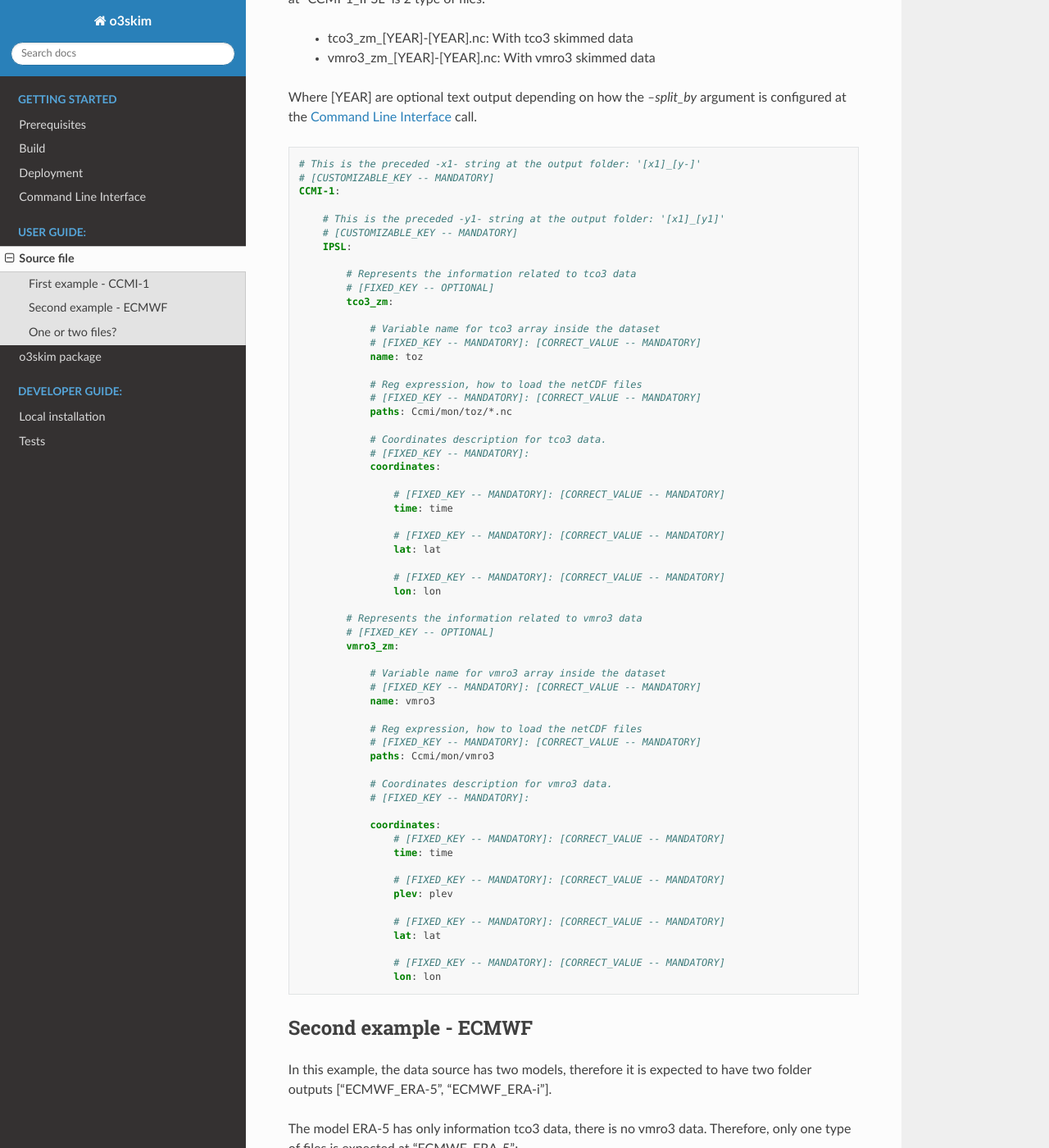
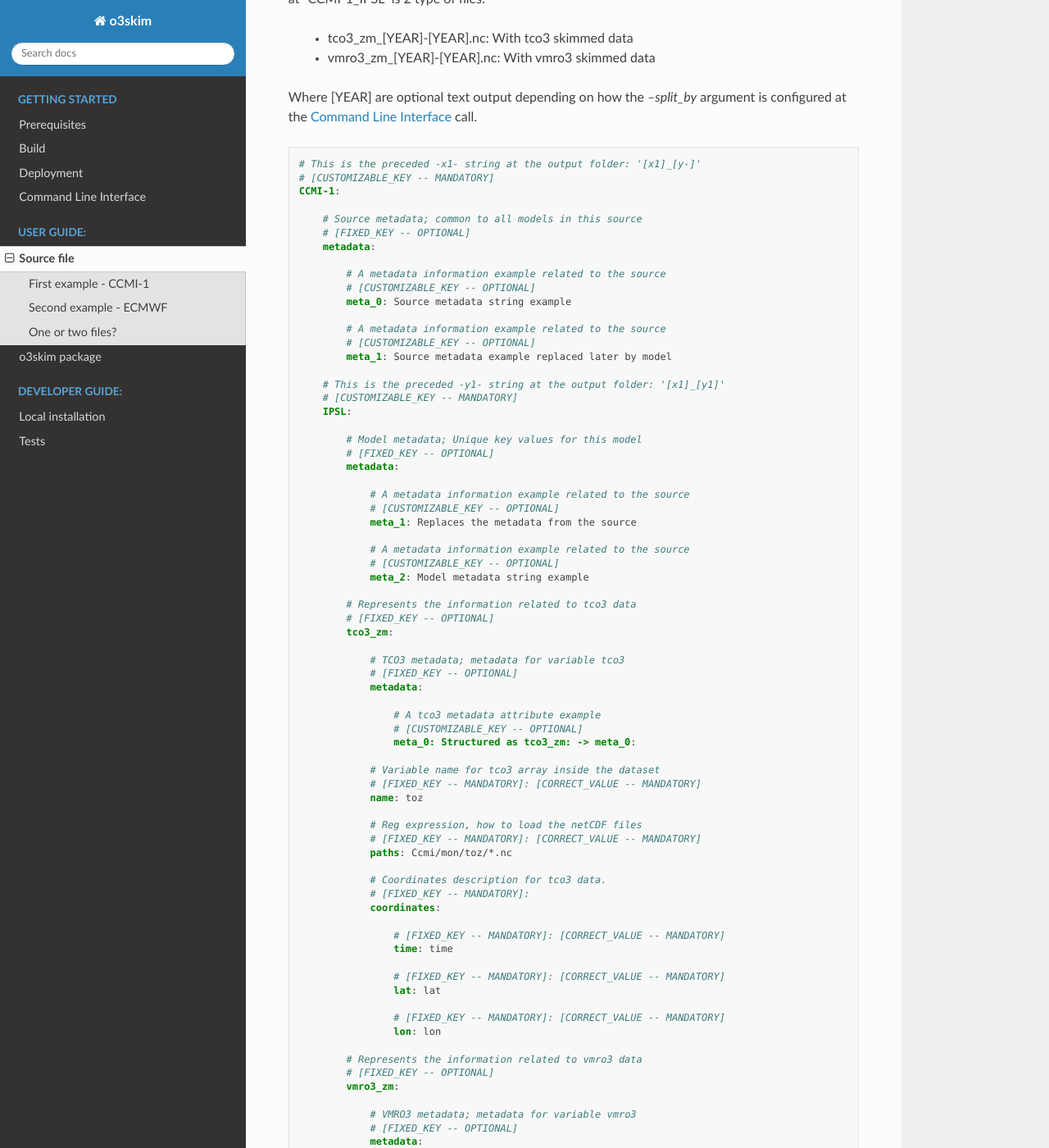
Before and after one commit to EOSC-synergy/o3skim, a Sphinx documentation site: the page built from docs/user_guide/source-file.rst, in a window 1280 px wide and 1400 px high, scrolled down 781 px. Shown: the whole window at 82% size. Built offline with Sphinx 7.4.7 and the Read the Docs theme 2.0.0, drawn with Linux system fonts in a browser that asks for light colours; some of the changed text lies outside the part shown.

Commit message:
Fill documentation with metadata usage

```diff
--- a/docs/user_guide/source-file.rst
+++ b/docs/user_guide/source-file.rst
@@ -49,13 +49,45 @@ argument is configured at the :doc:`../getting_started/cli` call.
     # [CUSTOMIZABLE_KEY -- MANDATORY]
     CCMI-1:
 
+        # Source metadata; common to all models in this source
+        # [FIXED_KEY -- OPTIONAL]
+        metadata:
+
+            # A metadata information example related to the source
+            # [CUSTOMIZABLE_KEY -- OPTIONAL]
+            meta_0: Source metadata string example
+
+            # A metadata information example related to the source
+            # [CUSTOMIZABLE_KEY -- OPTIONAL]
+            meta_1: Source metadata example replaced later by model
+
         # This is the preceded -y1- string at the output folder: '[x1]_[y1]'
         # [CUSTOMIZABLE_KEY -- MANDATORY]
         IPSL:
 
+            # Model metadata; Unique key values for this model
+            # [FIXED_KEY -- OPTIONAL]
+            metadata:
+
+                # A metadata information example related to the source
+                # [CUSTOMIZABLE_KEY -- OPTIONAL]
+                meta_1: Replaces the metadata from the source
+
+                # A metadata information example related to the source
+                # [CUSTOMIZABLE_KEY -- OPTIONAL]
+                meta_2: Model metadata string example
+
             # Represents the information related to tco3 data
             # [FIXED_KEY -- OPTIONAL]
             tco3_zm:
+
+                # TCO3 metadata; metadata for variable tco3
+                # [FIXED_KEY -- OPTIONAL]
+                metadata:
+
+                    # A tco3 metadata attribute example
+                    # [CUSTOMIZABLE_KEY -- OPTIONAL]
+                    meta_0: Structured as tco3_zm: -> meta_0:
 
                 # Variable name for tco3 array inside the dataset
                 # [FIXED_KEY -- MANDATORY]: [CORRECT_VALUE -- MANDATORY]
@@ -82,6 +114,14 @@ argument is configured at the :doc:`../getting_started/cli` call.
             # [FIXED_KEY -- OPTIONAL]
             vmro3_zm:
 
+                # VMRO3 metadata; metadata for variable vmro3
+                # [FIXED_KEY -- OPTIONAL]
+                metadata:
+
+                    # A vmro3 metadata attribute example
+                    # [CUSTOMIZABLE_KEY -- OPTIONAL]
+                    meta_0: Structured as vmro3_zm: -> meta_0:
+
                 # Variable name for vmro3 array inside the dataset
                 # [FIXED_KEY -- MANDATORY]: [CORRECT_VALUE -- MANDATORY]
                 name: vmro3
@@ -92,8 +132,8 @@ argument is configured at the :doc:`../getting_started/cli` call.
 
                 # Coordinates description for vmro3 data.
                 # [FIXED_KEY -- MANDATORY]:
+                coordinates:
 
-                coordinates:
                     # [FIXED_KEY -- MANDATORY]: [CORRECT_VALUE -- MANDATORY]
                     time: time
 
@@ -129,95 +169,155 @@ key *path* should be the same for both variables. The output expected at
 
 .. code-block:: yaml
 
-  # This is the preceded -x2- string at the output folder: '[x2]_[y-]'
-  # [CUSTOMIZABLE_KEY -- MANDATORY]
-  ECMWF:
+    # This is the preceded -x2- string at the output folder: '[x2]_[y-]'
+    # [CUSTOMIZABLE_KEY -- MANDATORY]
+    ECMWF:
 
-      # This is the preceded -y1- string at the output folder: '[x2]_[y1]'
-      # [CUSTOMIZABLE_KEY -- MANDATORY]
-      ERA-5:
+        # Source metadata; common to all models in this source
+        # [FIXED_KEY -- OPTIONAL]
+        metadata:
 
-          # Represents the information related to tco3 data
-          # [FIXED_KEY -- OPTIONAL]
-          tco3_zm:
+            # A metadata information example related to the source
+            # [CUSTOMIZABLE_KEY -- OPTIONAL]
+            meta_0: Source metadata string example
 
-              # Variable name for tco3 array inside the dataset
-              # [FIXED_KEY -- MANDATORY]: [CORRECT_VALUE -- MANDATORY]
-              name: tco3
+            # A metadata information example related to the source
+            # [CUSTOMIZABLE_KEY -- OPTIONAL]
+            meta_1: Source metadata example replaced later by model
 
-              # Reg expression, how to load the netCDF files
-              # [FIXED_KEY -- MANDATORY]: [CORRECT_VALUE -- MANDATORY]
-              paths: Ecmwf/Era5
+        # This is the preceded -y1- string at the output folder: '[x2]_[y1]'
+        # [CUSTOMIZABLE_KEY -- MANDATORY]
+        ERA-5:
 
-              # Coordinates description for tco3 data.
-              # [FIXED_KEY -- MANDATORY]:
-              coordinates:
+            # Model metadata; Unique key values for this model
+            # [FIXED_KEY -- OPTIONAL]
+            metadata:
 
-                  # [FIXED_KEY -- MANDATORY]: [CORRECT_VALUE -- MANDATORY]
-                  lat: latitude
+                # A metadata information example related to the source
+                # [CUSTOMIZABLE_KEY -- OPTIONAL]
+                meta_1: Replaces the metadata from the source
 
-                  # [FIXED_KEY -- MANDATORY]: [CORRECT_VALUE -- MANDATORY]
-                  lon: longitude
+                # A metadata information example related to the source
+                # [CUSTOMIZABLE_KEY -- OPTIONAL]
+                meta_2: Model metadata string example
 
-                  # [FIXED_KEY -- MANDATORY]: [CORRECT_VALUE -- MANDATORY]
-                  time: time
+            # Represents the information related to tco3 data
+            # [FIXED_KEY -- OPTIONAL]
+            tco3_zm:
 
-      # This is the preceded -y2- string at the output folder: '[x2]_[y2]'
-      # [CUSTOMIZABLE_KEY -- MANDATORY]
-      ERA-i:
+                # TCO3 metadata; metadata for variable tco3
+                # [FIXED_KEY -- OPTIONAL]
+                metadata:
 
-          # Represents the information related to tco3 data
-          # [FIXED_KEY -- OPTIONAL]
-          tco3_zm:
+                    # A tco3 metadata attribute example
+                    # [CUSTOMIZABLE_KEY -- OPTIONAL]
+                    meta_0: Structured as tco3_zm: -> meta_0:
 
-              # Variable name for tco3 array inside the dataset
-              # [FIXED_KEY -- MANDATORY]: [CORRECT_VALUE -- MANDATORY]
-              name: toz
+                # Variable name for tco3 array inside the dataset
+                # [FIXED_KEY -- MANDATORY]: [CORRECT_VALUE -- MANDATORY]
+                name: tco3
 
-              # Reg expression, how to load the netCDF files
-              # [FIXED_KEY -- MANDATORY]: [CORRECT_VALUE -- MANDATORY]
-              paths: Ecmwf/Erai
+                # Reg expression, how to load the netCDF files
+                # [FIXED_KEY -- MANDATORY]: [CORRECT_VALUE -- MANDATORY]
+                paths: Ecmwf/Era5
 
-              # Coordinates description for tco3 data.
-              # [FIXED_KEY -- MANDATORY]:
-              coordinates:
+                # Coordinates description for tco3 data.
+                # [FIXED_KEY -- MANDATORY]:
+                coordinates:
 
-                  # [FIXED_KEY -- MANDATORY]: [CORRECT_VALUE -- MANDATORY]
-                  time: time
+                    # [FIXED_KEY -- MANDATORY]: [CORRECT_VALUE -- MANDATORY]
+                    lat: latitude
 
-                  # [FIXED_KEY -- MANDATORY]: [CORRECT_VALUE -- MANDATORY]
-                  lat: latitude
+                    # [FIXED_KEY -- MANDATORY]: [CORRECT_VALUE -- MANDATORY]
+                    lon: longitude
 
-                  # [FIXED_KEY -- MANDATORY]: [CORRECT_VALUE -- MANDATORY]
-                  lon: longitude
+                    # [FIXED_KEY -- MANDATORY]: [CORRECT_VALUE -- MANDATORY]
+                    time: time
 
-          # Represents the information related to vmro3 data
-          # [FIXED_KEY -- OPTIONAL]
-          vmro3_zm:
+        # This is the preceded -y2- string at the output folder: '[x2]_[y2]'
+        # [CUSTOMIZABLE_KEY -- MANDATORY]
+        ERA-i:
 
-              # Variable name for vmro3 array inside the dataset
-              # [FIXED_KEY -- MANDATORY]: [CORRECT_VALUE -- MANDATORY]
-              name: vmro3
+            # Model metadata; Unique key values for this model
+            # [FIXED_KEY -- OPTIONAL]
+            metadata:
 
-              # Reg expression, how to load the netCDF files
-              # [FIXED_KEY -- MANDATORY]: [CORRECT_VALUE -- MANDATORY]
-              paths: Ecmwf/Erai
+                # A metadata information example related to the source
+                # [CUSTOMIZABLE_KEY -- OPTIONAL]
+                meta_1: Replaces the metadata from the source
 
-              # Coordinates description for vmro3 data.
-              # [FIXED_KEY -- MANDATORY]:
+                # A metadata information example related to the source
+                # [CUSTOMIZABLE_KEY -- OPTIONAL]
+                meta_2: Model metadata string example
 
-              coordinates:
-                  # [FIXED_KEY -- MANDATORY]: [CORRECT_VALUE -- MANDATORY]
-                  time: time
+            # Represents the information related to tco3 data
+            # [FIXED_KEY -- OPTIONAL]
+            tco3_zm:
 
-                  # [FIXED_KEY -- MANDATORY]: [CORRECT_VALUE -- MANDATORY]
-                  plev: level
+                # TCO3 metadata; metadata for variable tco3
+                # [FIXED_KEY -- OPTIONAL]
+                metadata:
 
-                  # [FIXED_KEY -- MANDATORY]: [CORRECT_VALUE -- MANDATORY]
-                  lat: latitude
+                    # A tco3 metadata attribute example
+                    # [CUSTOMIZABLE_KEY -- OPTIONAL]
+                    meta_0: Structured as tco3_zm: -> meta_0:
 
-                  # [FIXED_KEY -- MANDATORY]: [CORRECT_VALUE -- MANDATORY]
-                  lon: longitude
+                # Variable name for tco3 array inside the dataset
+                # [FIXED_KEY -- MANDATORY]: [CORRECT_VALUE -- MANDATORY]
+                name: toz
+
+                # Reg expression, how to load the netCDF files
+                # [FIXED_KEY -- MANDATORY]: [CORRECT_VALUE -- MANDATORY]
+                paths: Ecmwf/Erai
+
+                # Coordinates description for tco3 data.
+                # [FIXED_KEY -- MANDATORY]:
+                coordinates:
+
+                    # [FIXED_KEY -- MANDATORY]: [CORRECT_VALUE -- MANDATORY]
+                    time: time
+
+                    # [FIXED_KEY -- MANDATORY]: [CORRECT_VALUE -- MANDATORY]
+                    lat: latitude
+
+                    # [FIXED_KEY -- MANDATORY]: [CORRECT_VALUE -- MANDATORY]
+                    lon: longitude
+
+            # Represents the information related to vmro3 data
+            # [FIXED_KEY -- OPTIONAL]
+            vmro3_zm:
+
+                # VMRO3 metadata; metadata for variable vmro3
+                # [FIXED_KEY -- OPTIONAL]
+                metadata:
+
+                    # A vmro3 metadata attribute example
+                    # [CUSTOMIZABLE_KEY -- OPTIONAL]
+                    meta_0: Structured as vmro3_zm: -> meta_0:
+
+                # Variable name for vmro3 array inside the dataset
+                # [FIXED_KEY -- MANDATORY]: [CORRECT_VALUE -- MANDATORY]
+                name: vmro3
+
+                # Reg expression, how to load the netCDF files
+                # [FIXED_KEY -- MANDATORY]: [CORRECT_VALUE -- MANDATORY]
+                paths: Ecmwf/Erai
+
+                # Coordinates description for vmro3 data.
+                # [FIXED_KEY -- MANDATORY]:
+
+                coordinates:
+                    # [FIXED_KEY -- MANDATORY]: [CORRECT_VALUE -- MANDATORY]
+                    time: time
+
+                    # [FIXED_KEY -- MANDATORY]: [CORRECT_VALUE -- MANDATORY]
+                    plev: level
+
+                    # [FIXED_KEY -- MANDATORY]: [CORRECT_VALUE -- MANDATORY]
+                    lat: latitude
+
+                    # [FIXED_KEY -- MANDATORY]: [CORRECT_VALUE -- MANDATORY]
+                    lon: longitude
 
 One or two files?
 -----------------
```
Also changed, not shown: 1 other file.
